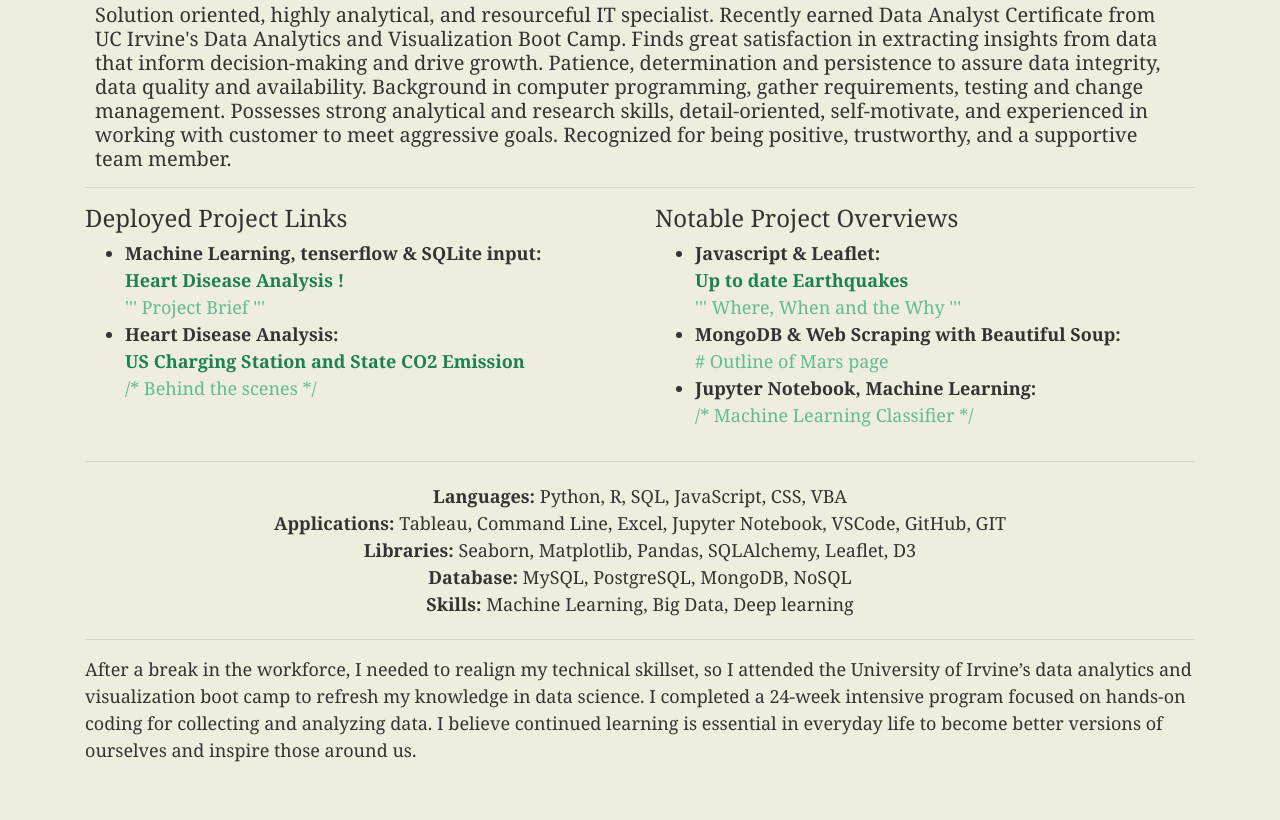
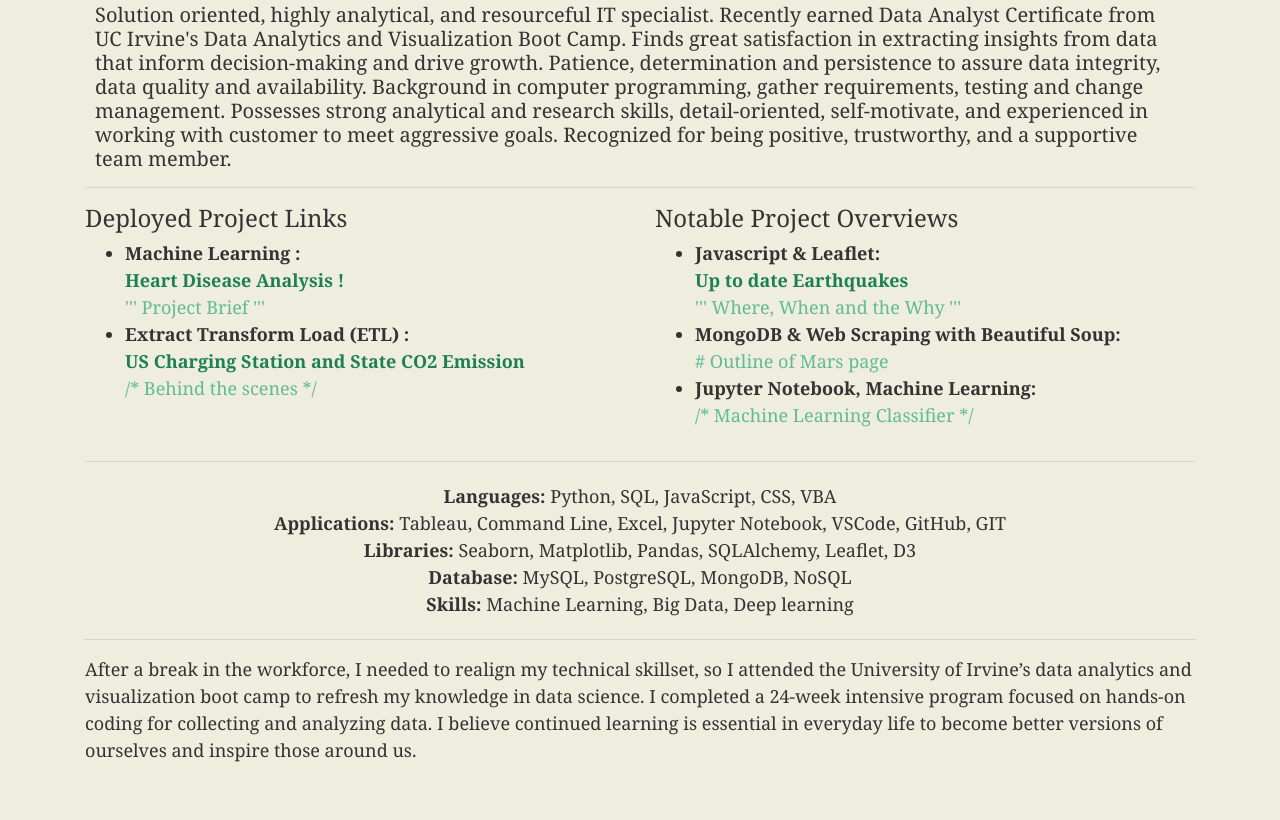
Before and after one commit to ghhyc/ghhyc.github.io, a plain HTML site: page index.html in a window 1280 px wide. Shown: the part 456-1276 px from the top of the page. Drawn offline with nearby package versions, Linux system fonts and the light colour scheme.

Commit message:
update README index

```diff
--- a/index.html
+++ b/index.html
@@ -46,7 +46,7 @@
     </div>
 
 
-    <!-- <strong>Resume: </strong><a href= "./images/Fox-Aufenger-Resume.pdf">Portable Document Format</a><br>
+    <!-- <strong>Resume: </strong><a href= "./images/hy-cao-resume.pdf">Portable Document Format</a><br>
     <strong>LinkedIn: </strong><a target="_blank" href="https://www.linkedin.com/in/hoangyentcao/">www.linkedin.com/in/hoangyentcao</a><br>
     <strong>Github: </strong><a target="_blank" href="https://github.com/ghhyc">github.com/ghhyc</a><br>
     <strong>Email: </strong><a href="mailto:yenth602@gmail.com">yenth602@gmail.com</a> -->
@@ -67,10 +67,10 @@ Solution oriented, highly analytical, and resourceful IT specialist. Recently ea
       <div class="col-md-6" id="project-info">
         <h2 class ="text-left">Deployed Project Links</h2>
         <ul>
-          <li><strong>Machine Learning, tenserflow & SQLite input:</strong><br><a target="_blank"
+          <li><strong>Machine Learning :</strong><br><a target="_blank"
             href="https://heart-disease-predictor-p4.herokuapp.com/"><b>Heart Disease Analysis !</b></a><br>
             <a target="_blank" href="https://github.com/ghhyc/project-4"><c>''' Project Brief '''</c></a></li>
-          <li><strong>Heart Disease Analysis:</strong><br><a target="_blank"
+          <li><strong>Extract Transform Load (ETL) :</strong><br><a target="_blank"
               href="https://us-map-and-electric-vehicle.herokuapp.com"><b>US Charging Station and State CO2 Emission</b></a><br>
               <a target="_blank" href="https://github.com/ghhyc/EV-and-us-co2"><c>/* Behind the scenes */</c></a></li>
         </ul>
@@ -95,7 +95,7 @@ Solution oriented, highly analytical, and resourceful IT specialist. Recently ea
       <div class="col-md-12">
         <hr>
         <p class="text-center">
-          <b>Languages:</b> Python, R, SQL, JavaScript, CSS, VBA<br>
+          <b>Languages:</b> Python, SQL, JavaScript, CSS, VBA<br>
           <b>Applications:</b> Tableau, Command Line, Excel, Jupyter Notebook, VSCode, GitHub, GIT<br>
           <b>Libraries:</b>  Seaborn, Matplotlib, Pandas, SQLAlchemy, Leaflet, D3<br>
           <b>Database:</b> MySQL, PostgreSQL, MongoDB, NoSQL<br>
```
Also changed, not shown: 1 other file.
